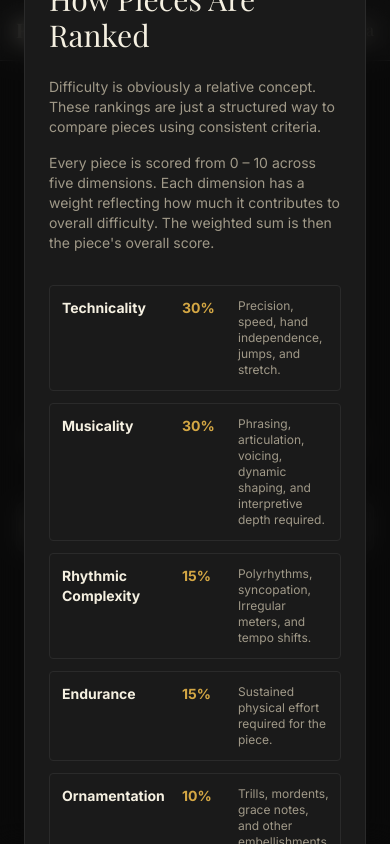
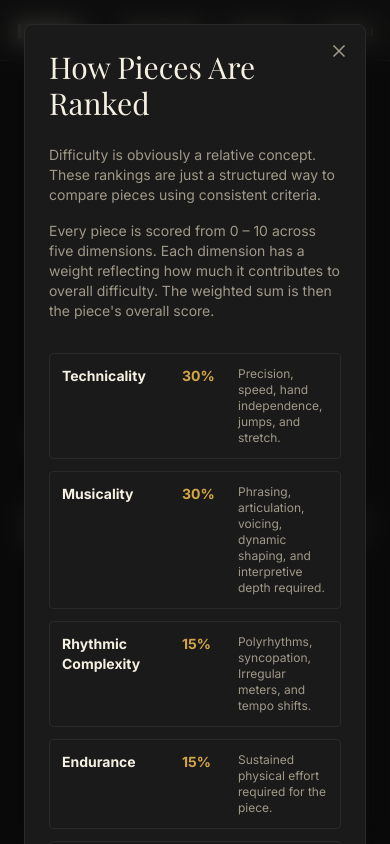
Before and after one commit to ethan-yeung/piano-difficulty-ranker, a Next.js app in the folder frontend/: page / in a window 390 px wide. Both pictures are taken after a click on the button "Criteria". Shown: the top 844 px of the page. Built offline with nearby package versions, Linux system fonts and the light colour scheme; no server answers.

Commit message:
mobile viewing fix #3

```diff
--- a/frontend/src/app/components/CriteriaModal.tsx
+++ b/frontend/src/app/components/CriteriaModal.tsx
@@ -21,7 +21,7 @@ export default function CriteriaModal({ onClose }: CriteriaModalProps) {
             animate={{ opacity: 1 }}
             exit={{ opacity: 0 }}
             transition={{ duration: 0.2 }}
-            className="fixed inset-0 backdrop-blur-md bg-black/40 flex items-center justify-center z-50 p-6"
+            className="fixed inset-0 backdrop-blur-md bg-black/40 flex items-start md:items-center justify-center z-50 p-6 overflow-y-auto"
             onClick={onClose}>
 
             <motion.div
--- a/frontend/src/app/components/PieceModal.tsx
+++ b/frontend/src/app/components/PieceModal.tsx
@@ -26,7 +26,7 @@ export default function PieceModal({ piece, onClose }: PieceModalProps) {
             animate={{ opacity: 1 }}
             exit={{ opacity: 0 }}
             transition={{ duration: 0.2 }}
-            className="fixed inset-0 backdrop-blur-md bg-black/40 flex items-center justify-center z-50 p-6"
+            className="fixed inset-0 backdrop-blur-md bg-black/40 flex items-start md:items-center justify-center z-50 p-6 overflow-y-auto"
             onClick={onClose}>
 
             <motion.div
@@ -55,8 +55,8 @@ export default function PieceModal({ piece, onClose }: PieceModalProps) {
                 <div className="flex flex-col md:flex-row gap-8">
                     <div className="flex-1 space-y-1">
                         {DIMENSIONS.map(dim => (
-                            <div key={dim.label} className="flex items-center gap-3 md:gap-6 py-2">
-                                <span className="text-piano-cream text-sm w-32 md:w-40 shrink-0">{dim.label}</span>
+                            <div key={dim.label} className="flex items-center gap-2 md:gap-6 py-2">
+                                <span className="text-piano-cream text-sm w-24 md:w-40 shrink-0">{dim.label}</span>
                                 <DifficultyStars score={dim.value} />
                                 <span className="text-piano-muted text-sm">{dim.value.toFixed(1)}</span>
                             </div>
```
